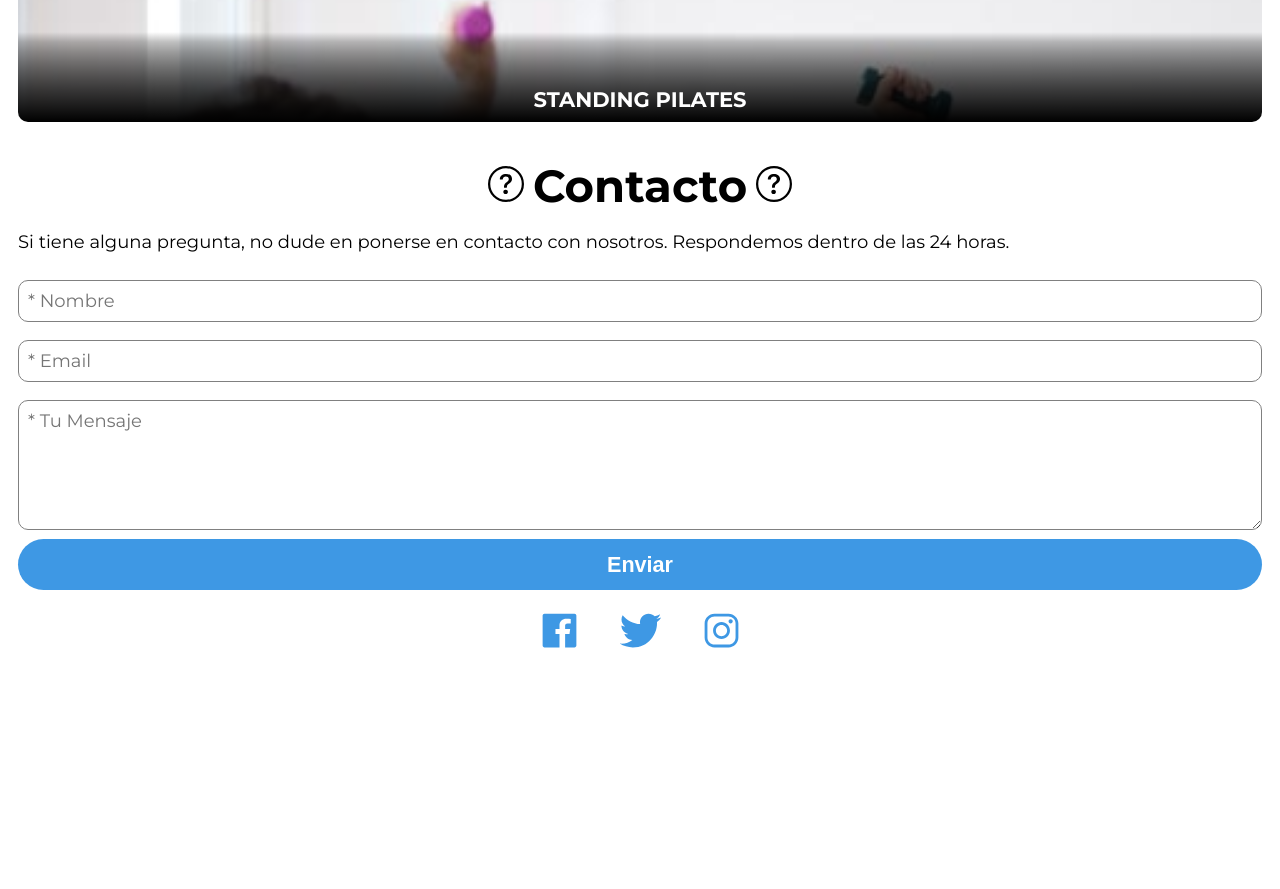
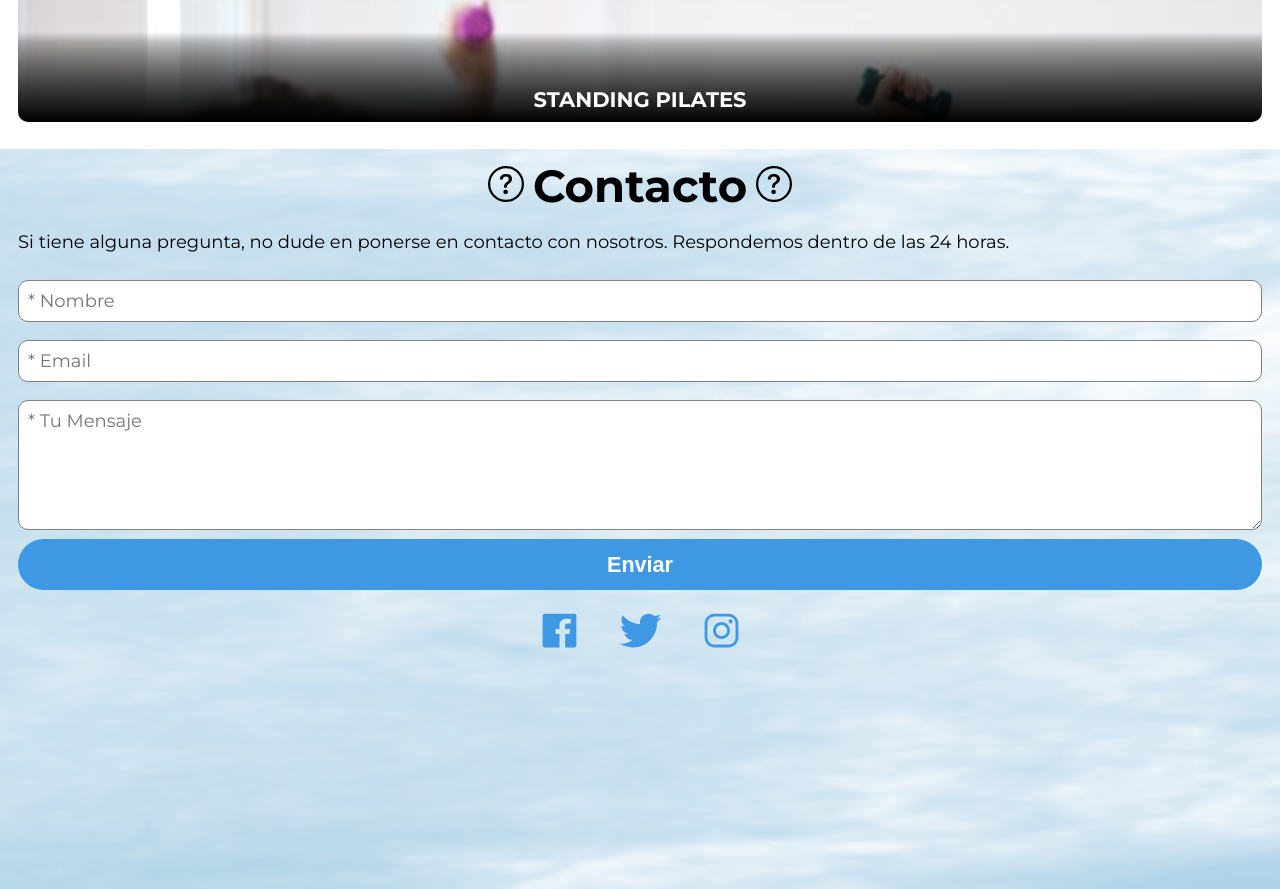
Before and after one commit to mikebarr24/fisioml, a React (Create React App) app: page / in a window 1280 px wide. Shown: the part 1876-2765 px from the top of the page. Built offline with nearby package versions, Linux system fonts and the light colour scheme.

Commit message:
Add brush background

```diff
--- a/src/components/Contacto/Contacto.js
+++ b/src/components/home/Contacto/Contacto.js
@@ -1,5 +1,5 @@
-import Button from "../default/Button";
-import SocialIcons from "../default/SocialIcons";
+import Button from "../../default/Button";
+import SocialIcons from "../../default/SocialIcons";
 import "./Contacto.scss";
 import { BsQuestionCircle } from "react-icons/bs";
 
--- a/src/components/Contacto/Contacto.scss
+++ b/src/components/home/Contacto/Contacto.scss
@@ -1,8 +1,11 @@
-@import "../../config";
+@import "../../../config";
 
 #contacto {
   scroll-margin-top: $mob-nav-height;
   min-height: calc(100vh - $mob-nav-height);
+  background-image: url("../../../media/images/stroke-background.png");
+  background-size: cover;
+  background-repeat: no-repeat;
   .contact-title {
     text-align: center;
   }
--- a/src/components/home/Home.js
+++ b/src/components/home/Home.js
@@ -1,4 +1,4 @@
-import Contacto from "../Contacto/Contacto";
+import Contacto from "./Contacto/Contacto";
 import Hero from "./Hero/Hero";
 import "./Home.scss";
 import Services from "./Services/Services";
```
Also changed, not shown: src/media/images/stroke-background.png (added).
